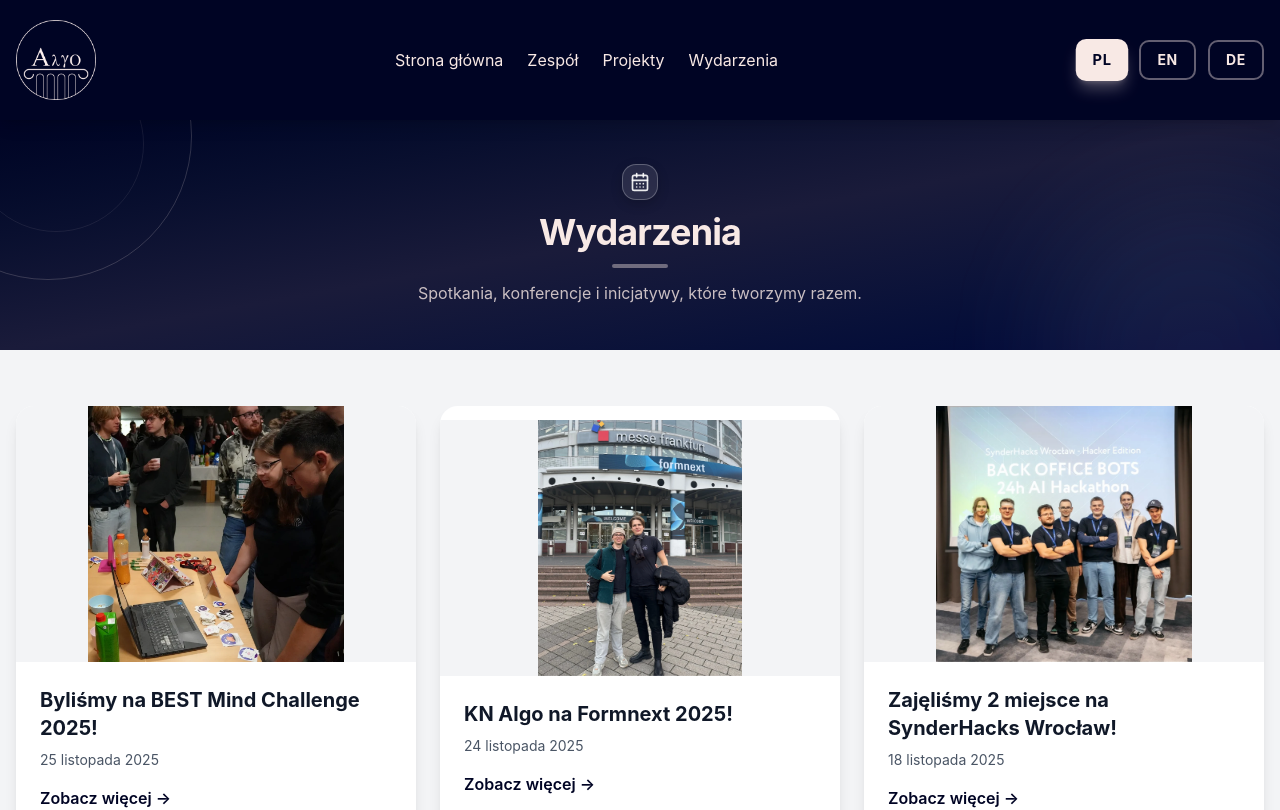
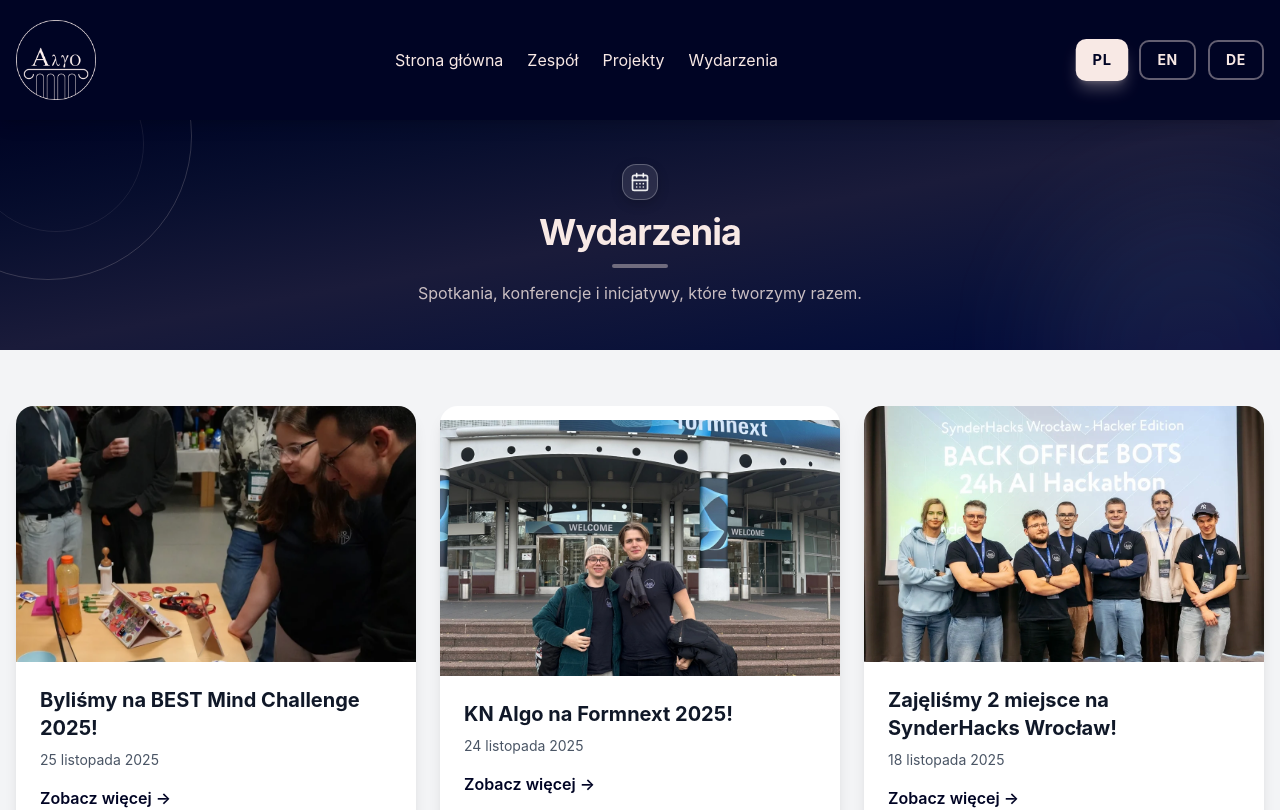
Before and after one commit to KN-Algo/Panel_administracyjny, a React (Vite) app in the folder frontend/: page /events in a window 1280 px wide. Shown: the top 810 px of the page. Built offline with nearby package versions, Linux system fonts and the light colour scheme.

Commit message:
fix/eventpage cards img display

```diff
--- a/frontend/src/features/events/components/EventCard.tsx
+++ b/frontend/src/features/events/components/EventCard.tsx
@@ -25,14 +25,16 @@
       cursor="pointer"
       width="full"
       textAlign="left"
+      group
       onClick={() => onOpen(event)}
       className="transition-all duration-300 hover:shadow-2xl hover:scale-105"
     >
-      <div className="h-64 bg-gray-100 flex items-center justify-center overflow-hidden">
+      <div className="h-64 bg-neutral-lighter flex items-center justify-center overflow-hidden">
         <img
           src={event.thumbnail.replace("../img/", "/img/")}
           alt={event.title}
-          className="w-full h-full object-contain transition-transform duration-300 hover:scale-110"
+          style={{ objectPosition: event.thumbnailPosition ?? "center 35%" }}
+          className="w-full h-full object-cover transition-transform duration-300 group-hover:scale-105"
         />
       </div>
       <div className="p-6">
--- a/frontend/src/types/event.ts
+++ b/frontend/src/types/event.ts
@@ -3,6 +3,7 @@
   title: string;
   date: string;
   thumbnail: string;
+  thumbnailPosition?: string;
   description: string;
   images: string[];
 }
```
